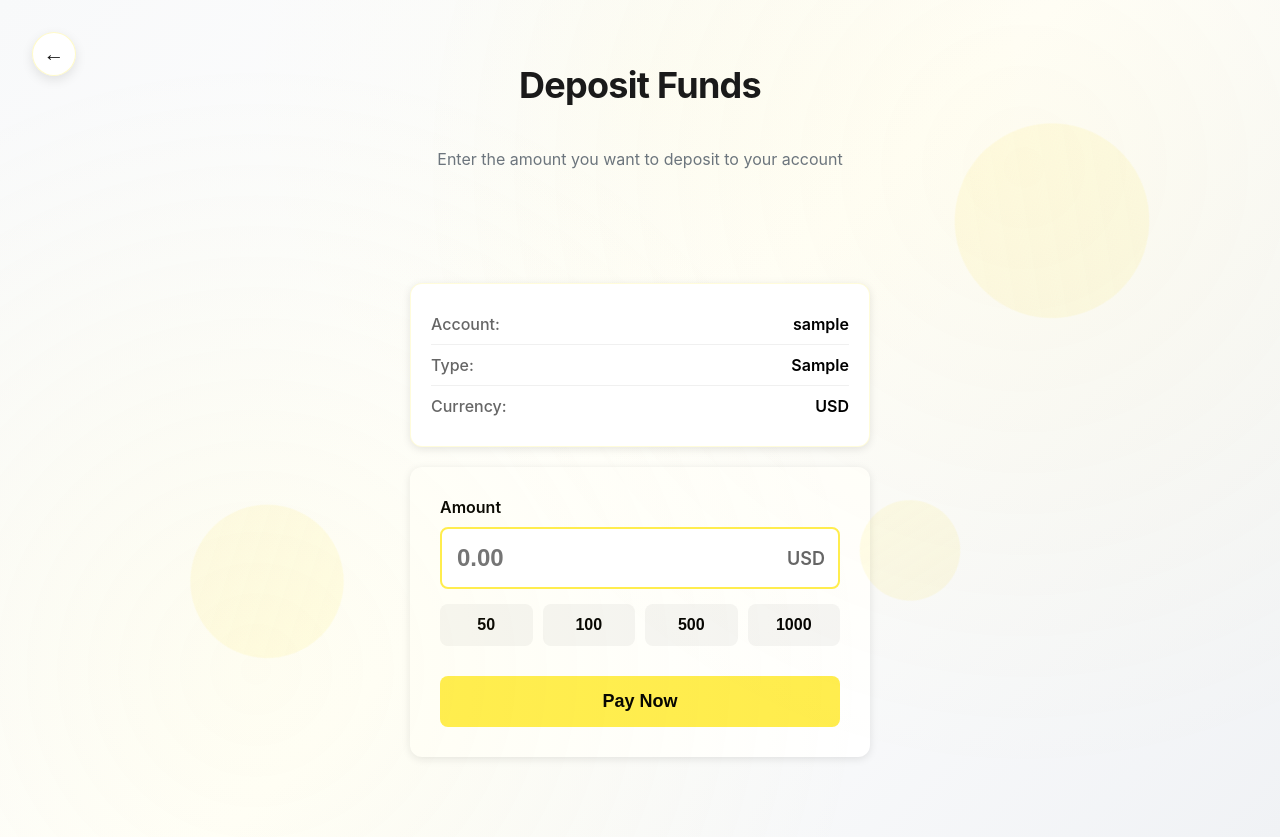
After one commit to YashRebbawar/Rajesh_Payment_WebAPP, a Flask app: template backend/templates/payment.html in a window 1280 px wide. The commit adds this page. Run offline with Flask 3, Linux system fonts and the light colour scheme; the template is opened without the code that fills it: most values are stand-ins (such as "Sample title", 1, 10 or a date in 2020).

Commit message:
Payment page for deposit amount

```diff
--- a/backend/app.py
+++ b/backend/app.py
@@ -20,6 +20,7 @@ app.config['SECRET_KEY'] = os.getenv('SECRET_KEY', 'dev-secret-key-change-in-pro
 app.config['SESSION_COOKIE_SECURE'] = False
 app.config['SESSION_COOKIE_HTTPONLY'] = True
 app.config['SESSION_COOKIE_SAMESITE'] = 'Lax'
+app.config['SESSION_TYPE'] = 'filesystem'
 
 # MongoDB Atlas Config
 MONGO_URI = os.getenv('MONGO_URI')
@@ -170,7 +171,6 @@ def google_login():
         logger.warning("Google OAuth attempt without configuration")
         return jsonify({'error': 'Google OAuth not configured. Please set GOOGLE_CLIENT_ID and GOOGLE_CLIENT_SECRET in .env file'}), 400
     redirect_uri = url_for('google_callback', _external=True)
-    redirect_uri = redirect_uri.replace('127.0.0.1', 'localhost')
     logger.info(f"Initiating Google OAuth flow, redirect_uri: {redirect_uri}")
     logger.info(f"Client ID: {app.config['GOOGLE_CLIENT_ID'][:20]}...")
     return google.authorize_redirect(redirect_uri)
@@ -274,6 +274,53 @@ def account_setup_api():
     logger.info(f"Account created for user {user['email']}: {data['nickname']}")
     return jsonify({'success': True, 'redirect': '/my-accounts'})
 
+@app.route('/payment/<account_id>')
+def payment(account_id):
+    user = get_current_user()
+    if not user:
+        return redirect(url_for('signin'))
+    try:
+        account = accounts_collection.find_one({'_id': ObjectId(account_id), 'user_id': user['_id']})
+        if not account:
+            return redirect(url_for('my_accounts'))
+        return render_template('payment.html', user=user, account=account)
+    except:
+        return redirect(url_for('my_accounts'))
+
+@app.route('/api/deposit', methods=['POST'])
+def api_deposit():
+    user = get_current_user()
+    if not user:
+        return jsonify({'success': False, 'message': 'Not authenticated'})
+
+    data = request.json
+    try:
+        account = accounts_collection.find_one({
+            '_id': ObjectId(data['account_id']),
+            'user_id': user['_id']
+        })
+
+        if not account:
+            return jsonify({'success': False, 'message': 'Account not found'})
+
+        amount = float(data['amount'])
+        if amount < 10:
+            return jsonify({'success': False, 'message': 'Minimum deposit is 10'})
+
+        current_balance = account.get('balance', 0.0)
+        new_balance = current_balance + amount
+
+        accounts_collection.update_one(
+            {'_id': ObjectId(data['account_id'])},
+            {'$set': {'balance': new_balance}}
+        )
+
+        logger.info(f"Deposit successful for user {user['email']}: {amount} {data['currency']}")
+        return jsonify({'success': True})
+    except Exception as e:
+        logger.error(f"Deposit error: {e}")
+        return jsonify({'success': False, 'message': 'Payment processing failed'})
+
 @app.route('/logout')
 def logout():
     if 'user_id' in session:
--- a/backend/static/css/my-accounts.css
+++ b/backend/static/css/my-accounts.css
@@ -213,6 +213,19 @@ body {
 
 .user-profile-wrapper {
     position: relative;
+}
+
+.profile-dropdown {
+    position: absolute;
+    top: 100%;
+    right: 0;
+    margin-top: 10px;
+    z-index: 100;
+    display: none;
+}
+
+.profile-dropdown.active {
+    display: block;
 }
 
 @media (max-width: 768px) {
@@ -433,6 +446,8 @@ body {
     display: flex;
     gap: 12px;
     flex-wrap: wrap;
+    position: relative;
+    z-index: 10;
 }
 
 .action-btn {
@@ -445,6 +460,9 @@ body {
     cursor: pointer;
     border: none;
     transition: all 0.2s;
+    pointer-events: auto;
+    position: relative;
+    z-index: 10;
 }
 
 .trade-btn {
--- /dev/null
+++ b/backend/templates/payment.html
@@ -0,0 +1,317 @@
+{% extends "base.html" %}
+
+{% block title %}Deposit - PrintFree{% endblock %}
+
+{% block content %}
+<div class="account-container">
+    <div class="account-floating-shapes">
+        <div class="account-shape account-shape-1"></div>
+        <div class="account-shape account-shape-2"></div>
+        <div class="account-shape account-shape-3"></div>
+    </div>
+
+    {% if user %}
+    <div class="auth-buttons">
+        <div class="user-profile-wrapper">
+            <button class="profile-icon-btn" id="profile-toggle">
+                <div class="profile-icon">{{ (user.name[0] if user.name else user.email[0]).upper() }}</div>
+            </button>
+            <div class="profile-dropdown" id="profile-dropdown">
+                <div class="profile-card-wrapper">
+                    <div class="profile-card-main">
+                        <div class="profile-card-header">
+                            <div class="profile-card-header-left">Trading Account</div>
+                            <div class="profile-card-header-right">
+                                <div class="profile-time-icon">⏱</div>
+                                <span id="current-time"></span>
+                            </div>
+                        </div>
+                        <div class="profile-card-content">
+                            <div class="profile-card-avatar">
+                                {{ (user.name[0] if user.name else user.email[0]).upper() }}
+                            </div>
+                            <div class="profile-card-name-block">
+                                <div style="display: flex; align-items: center; gap: 6px;">
+                                    <h2>{{ user.name if user.name else user.email.split('@')[0] }}</h2>
+                                </div>
+                                <div class="profile-card-status-row">
+                                    <span class="profile-status-dot"></span>
+                                    <span>{{ user.email }}</span>
+                                </div>
+                            </div>
+                        </div>
+                        <div class="profile-card-actions">
+                            <button class="profile-card-btn" onclick="window.location.href='/my-accounts'">
+                                <span>My Account</span>
+                            </button>
+                            <button class="profile-card-btn" onclick="window.location.href='/logout'">
+                                <span class="profile-card-btn-icon">▢</span>
+                                <span>Log out</span>
+                            </button>
+                        </div>
+                    </div>
+                    <div class="profile-intensity-card">
+                        <span>Account Type:</span>
+                        <span>Standard</span>
+                    </div>
+                </div>
+            </div>
+        </div>
+    </div>
+    {% endif %}
+
+    <button type="button" class="back-button" onclick="window.history.back()">
+        <span class="back-icon">←</span>
+    </button>
+
+    <div class="header-section">
+        <h1 class="account-title">Deposit Funds</h1>
+        <p class="subtitle-text">Enter the amount you want to deposit to your account</p>
+    </div>
+
+    <div class="payment-form-container">
+        <div class="account-info-card">
+            <div class="info-row">
+                <span>Account:</span>
+                <span>{{ account.nickname }}</span>
+            </div>
+            <div class="info-row">
+                <span>Type:</span>
+                <span>{{ account.account_type|replace('-', ' ')|title }}</span>
+            </div>
+            <div class="info-row">
+                <span>Currency:</span>
+                <span>{{ account.currency }}</span>
+            </div>
+        </div>
+
+        <div class="payment-card">
+            <div class="amount-section">
+                <label for="amount">Amount</label>
+                <div class="amount-input-wrapper">
+                    <input type="number" id="amount" placeholder="0.00" min="10" step="0.01">
+                    <span class="currency-label">{{ account.currency }}</span>
+                </div>
+                <div class="quick-amounts">
+                    <button class="quick-amount-btn" data-amount="50">50</button>
+                    <button class="quick-amount-btn" data-amount="100">100</button>
+                    <button class="quick-amount-btn" data-amount="500">500</button>
+                    <button class="quick-amount-btn" data-amount="1000">1000</button>
+                </div>
+            </div>
+
+            <button class="pay-button" id="pay-button">Pay Now</button>
+        </div>
+    </div>
+</div>
+
+<style>
+.payment-form-container {
+    max-width: 500px;
+    margin: 40px auto;
+    padding: 0 20px;
+}
+
+.account-info-card {
+    background: white;
+    border-radius: 12px;
+    padding: 20px;
+    margin-bottom: 20px;
+    box-shadow: 0 2px 8px rgba(0,0,0,0.1);
+}
+
+.info-row {
+    display: flex;
+    justify-content: space-between;
+    padding: 10px 0;
+    border-bottom: 1px solid #f0f0f0;
+}
+
+.info-row:last-child {
+    border-bottom: none;
+}
+
+.info-row span:first-child {
+    color: #666;
+    font-weight: 500;
+}
+
+.info-row span:last-child {
+    color: #000;
+    font-weight: 600;
+}
+
+.payment-card {
+    background: white;
+    border-radius: 12px;
+    padding: 30px;
+    box-shadow: 0 2px 8px rgba(0,0,0,0.1);
+}
+
+.amount-section {
+    margin-bottom: 30px;
+}
+
+.amount-section label {
+    display: block;
+    font-size: 16px;
+    font-weight: 600;
+    margin-bottom: 10px;
+    color: #000;
+}
+
+.amount-input-wrapper {
+    position: relative;
+    margin-bottom: 15px;
+}
+
+.amount-input-wrapper input {
+    width: 100%;
+    padding: 15px 60px 15px 15px;
+    font-size: 24px;
+    font-weight: 600;
+    border: 2px solid #ffed4e;
+    border-radius: 8px;
+    outline: none;
+}
+
+.amount-input-wrapper input:focus {
+    border-color: #ffd700;
+}
+
+.currency-label {
+    position: absolute;
+    right: 15px;
+    top: 50%;
+    transform: translateY(-50%);
+    font-size: 18px;
+    font-weight: 600;
+    color: #666;
+}
+
+.quick-amounts {
+    display: grid;
+    grid-template-columns: repeat(4, 1fr);
+    gap: 10px;
+}
+
+.quick-amount-btn {
+    padding: 10px;
+    background: #f5f5f5;
+    border: 2px solid transparent;
+    border-radius: 8px;
+    font-size: 16px;
+    font-weight: 600;
+    cursor: pointer;
+    transition: all 0.3s;
+}
+
+.quick-amount-btn:hover {
+    background: #ffed4e;
+    border-color: #ffd700;
+}
+
+.pay-button {
+    width: 100%;
+    padding: 15px;
+    background: #ffed4e;
+    border: none;
+    border-radius: 8px;
+    font-size: 18px;
+    font-weight: 600;
+    cursor: pointer;
+    transition: all 0.3s;
+}
+
+.pay-button:hover {
+    background: #ffd700;
+    transform: translateY(-2px);
+    box-shadow: 0 4px 12px rgba(255,237,78,0.4);
+}
+
+.pay-button:disabled {
+    background: #ccc;
+    cursor: not-allowed;
+    transform: none;
+}
+</style>
+
+<script>
+function updateTime() {
+    const now = new Date();
+    const timeStr = now.toLocaleTimeString('en-US', { hour: '2-digit', minute: '2-digit', hour12: true });
+    const timeEl = document.getElementById('current-time');
+    if (timeEl) timeEl.textContent = timeStr;
+}
+updateTime();
+setInterval(updateTime, 60000);
+
+document.addEventListener('DOMContentLoaded', function() {
+    const amountInput = document.getElementById('amount');
+    const payButton = document.getElementById('pay-button');
+    const quickAmountBtns = document.querySelectorAll('.quick-amount-btn');
+
+    quickAmountBtns.forEach(btn => {
+        btn.addEventListener('click', function() {
+            amountInput.value = this.dataset.amount;
+        });
+    });
+
+    payButton.addEventListener('click', async function() {
+        const amount = parseFloat(amountInput.value);
+
+        if (!amount || amount < 10) {
+            alert('Please enter an amount of at least 10 {{ account.currency }}');
+            return;
+        }
+
+        payButton.disabled = true;
+        payButton.textContent = 'Processing...';
+
+        try {
+            const response = await fetch('/api/deposit', {
+                method: 'POST',
+                headers: {'Content-Type': 'application/json'},
+                body: JSON.stringify({
+                    account_id: '{{ account._id }}',
+                    amount: amount,
+                    currency: '{{ account.currency }}'
+                })
+            });
+
+            const data = await response.json();
+
+            if (data.success) {
+                alert('Payment successful! Your account has been credited.');
+                window.location.href = '/my-accounts';
+            } else {
+                alert(data.message || 'Payment failed. Please try again.');
+                payButton.disabled = false;
+                payButton.textContent = 'Pay Now';
+            }
+        } catch (error) {
+            console.error('Payment error:', error);
+            alert('An error occurred. Please try again.');
+            payButton.disabled = false;
+            payButton.textContent = 'Pay Now';
+        }
+    });
+
+    const profileToggle = document.getElementById('profile-toggle');
+    const profileDropdown = document.getElementById('profile-dropdown');
+
+    if (profileToggle) {
+        profileToggle.addEventListener('click', function() {
+            profileDropdown.classList.toggle('active');
+        });
+    }
+
+    document.addEventListener('click', function(e) {
+        const wrapper = document.querySelector('.user-profile-wrapper');
+        if (wrapper && !wrapper.contains(e.target)) {
+            profileDropdown?.classList.remove('active');
+        }
+    });
+});
+</script>
+{% endblock %}
```
Also changed, not shown: backend/templates/my-accounts.html (+20 -3 lines), backend/templates/signin.html (+18 -10 lines).
